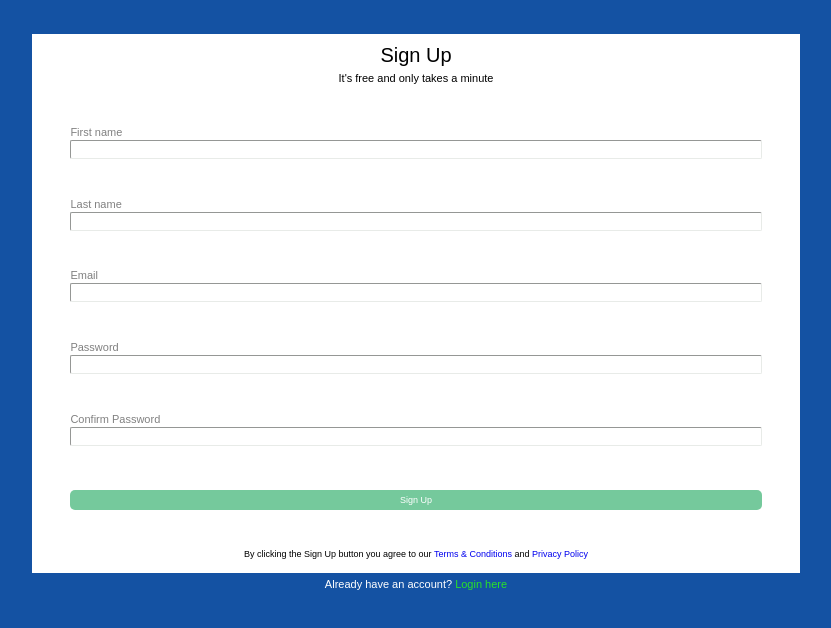
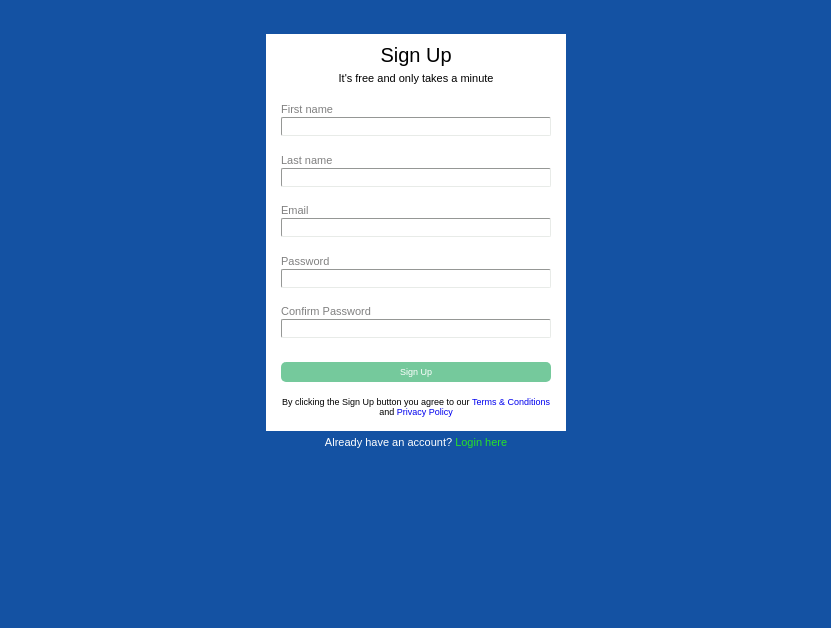
Before and after one commit to davidgma/course-notes, a website: page Course-modern-html-css/03-css-basics/12_my_solution.html in a window 1280 px wide. Shown: the whole page, without its empty margins (224-1055 px from the left). Drawn offline with Linux system fonts and the light colour scheme.

Commit message:
1 file modified

```diff
--- a/Course-modern-html-css/03-css-basics/css/12_my_solution.css
+++ b/Course-modern-html-css/03-css-basics/css/12_my_solution.css
@@ -11,7 +11,7 @@ body {
 
 #main-section {
   background-color: white;
-  width: 60%;
+  max-width: 300px;
   margin: auto;
   /* margin-bottom: 10px; */
   padding-top: 5px;
```
